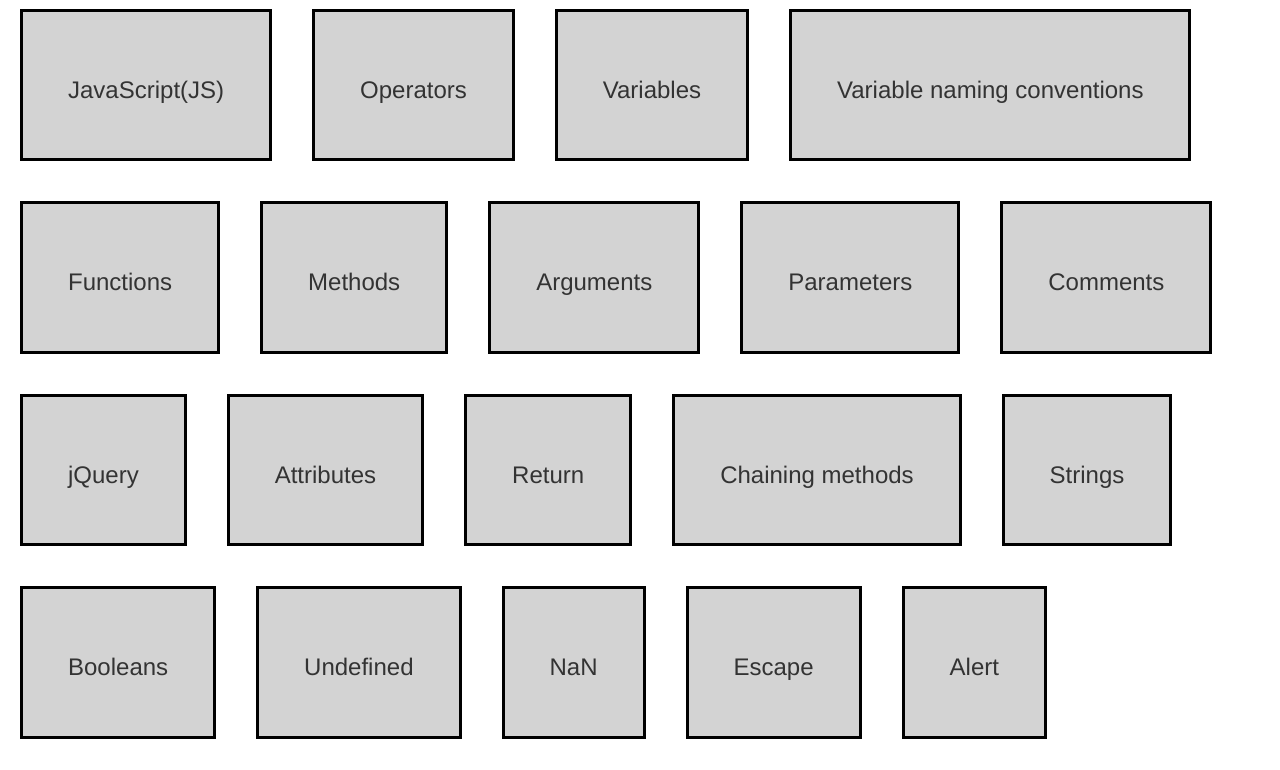
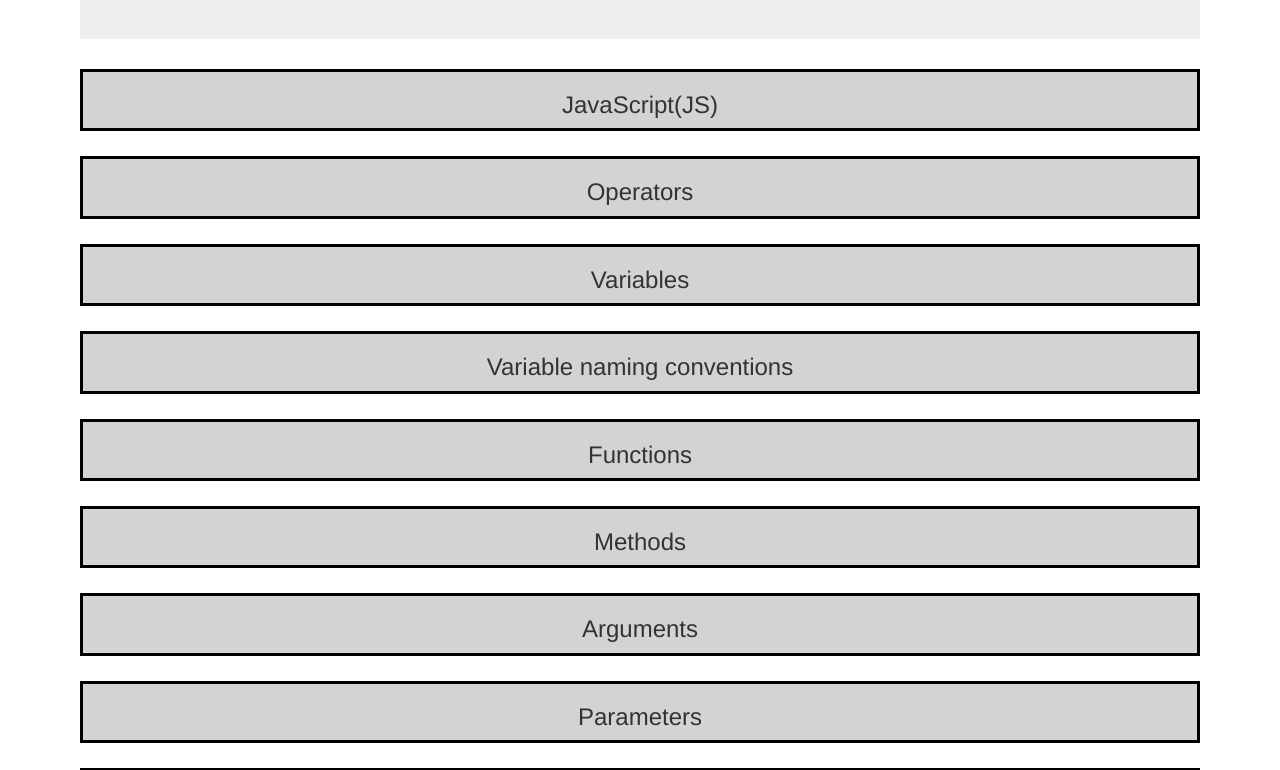
Before and after one commit to 77paradox77/Flashcard-Site, a plain HTML site: page index.html in a window 1280 px wide. Shown: the part 230-1000 px from the top of the page. Drawn offline with Linux system fonts and the light colour scheme.

Commit message:
Completed flash cards with all text and organized for GitHub.

```diff
--- a/styles.css
+++ b/styles.css
@@ -6,18 +6,21 @@ p {
   display: none;
 }
 
-.flashCards {
+/*.flashCards {
   float:left;
-}
+}*/
 
 div.flashCards {
-  margin: 20px;
+
+  margin-top: 25px;
+  margin-bottom: 25px;
+  text-align: center;
+
   border-style: solid;
   border-color: black;
   background-color: #D3D3D3;
 }
 
-div{
-  padding: 45px;
-  align-items: center;
+body {
+  margin:80px;
 }
```
Also changed, not shown: index.html (+11 -4 lines).
